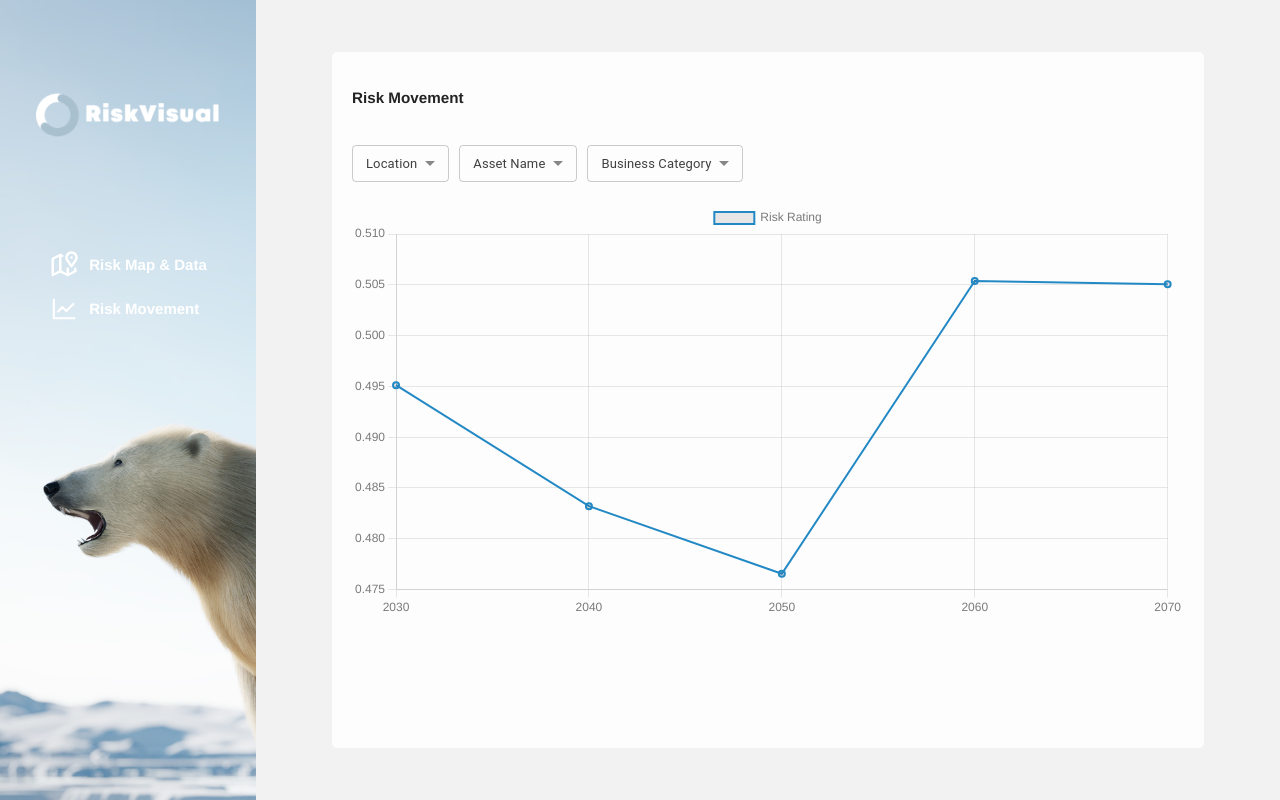
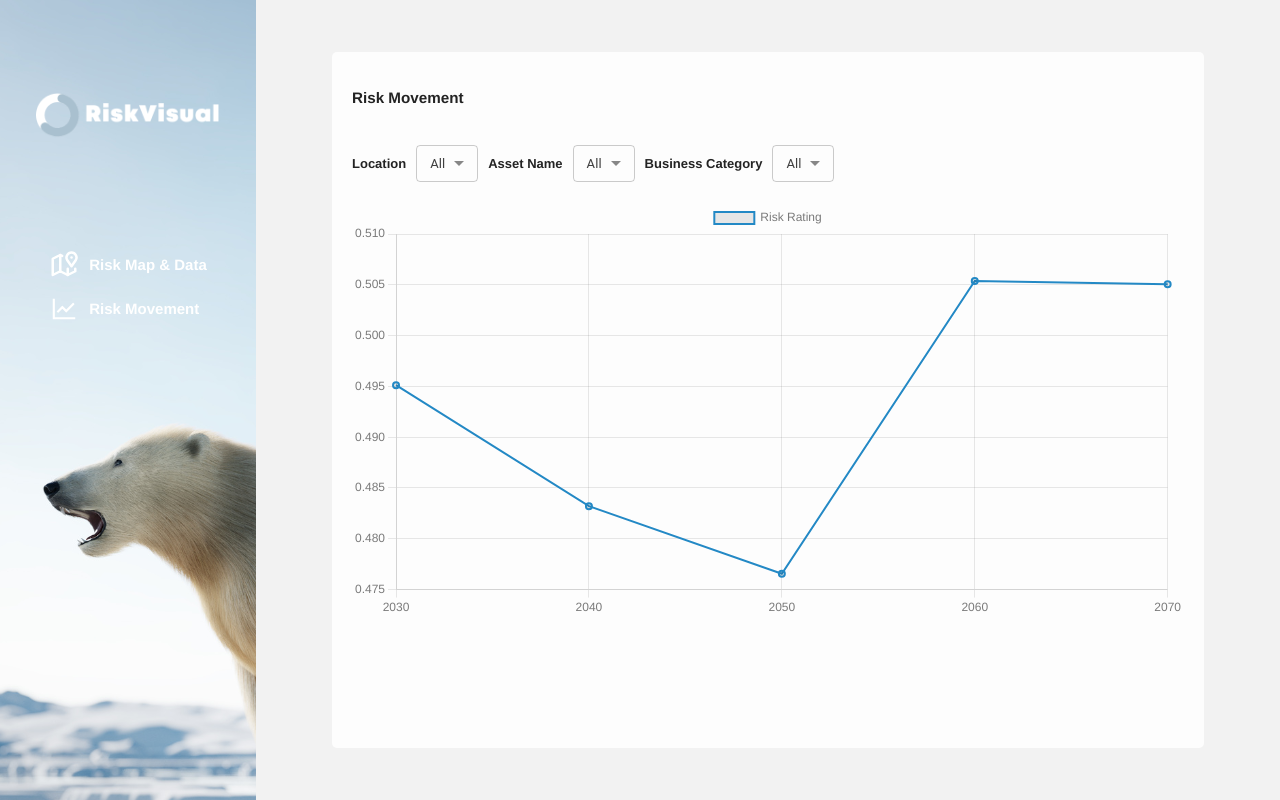
Before and after one commit to astarinamaulida/risk-viz, a Next.js app: page /graph in a window 1280 px wide. Built offline with nearby package versions, Linux system fonts and the light colour scheme.

Commit message:
Add labels for selection

```diff
--- a/pages/graph.css
+++ b/pages/graph.css
@@ -55,6 +55,8 @@ body {
   display: flex;
   flex-direction: row;
   column-gap: 10px;
+  align-items: center;
+  font-weight: 700;
 }
 
 ul {
--- a/pages/graph.jsx
+++ b/pages/graph.jsx
@@ -83,6 +83,7 @@ export default function Graph() {
           <h3>Risk Movement</h3>
           <div className="line-chart">
             <div className="selection">
+            <label>Location</label>
               <FormControl sx={{ m: 1, minWidth: 120 }} size="small">
                 <Select
                   id="location"
@@ -92,7 +93,7 @@ export default function Graph() {
                   margin="dense"
                   style={{ fontSize: "13px" }}
                 >
-                  <MenuItem value="All">Location</MenuItem>
+                  <MenuItem value="All">All</MenuItem>
                   {data &&
                     Array.from(
                       new Set(data.map((d) => `${d.Lat}-${d.Long}`))
@@ -104,6 +105,7 @@ export default function Graph() {
                 </Select>
               </FormControl>
 
+              <label>Asset Name</label>
               <FormControl sx={{ m: 1, minWidth: 120 }} size="small">
                 <Select
                   id="asset"
@@ -113,7 +115,7 @@ export default function Graph() {
                   margin="dense"
                   style={{ fontSize: "13px" }}
                 >
-                  <MenuItem value="All">Asset Name</MenuItem>
+                  <MenuItem value="All">All</MenuItem>
                   {data &&
                     Array.from(new Set(data.map((d) => d["Asset Name"]))).map(
                       (name) => (
@@ -125,6 +127,7 @@ export default function Graph() {
                 </Select>
               </FormControl>
 
+              <label>Business Category</label>
               <FormControl sx={{ m: 1, minWidth: 120 }} size="small">
                 <Select
                   id="business-category"
@@ -134,7 +137,7 @@ export default function Graph() {
                   margin="dense"
                   style={{ fontSize: "13px" }}
                 >
-                  <MenuItem value="All">Business Category</MenuItem>
+                  <MenuItem value="All">All</MenuItem>
                   {data &&
                     Array.from(
                       new Set(data.map((d) => d["Business Category"]))
--- a/src/app/components/Table/Table.jsx
+++ b/src/app/components/Table/Table.jsx
@@ -116,6 +116,7 @@ export function Table({ selectedDecade, filteredData }) {
     <div className="table-container">
       <h3>Risk Data for {selectedDecade}s</h3>
       <div className="selection">
+        <label>Asset Name</label>
         <FormControl sx={{ m: 1, minWidth: 120 }} size="small">
           <Select
             value={selectedAsset}
@@ -124,7 +125,7 @@ export function Table({ selectedDecade, filteredData }) {
             margin="dense"
             style={{ fontSize: "13px" }}
           >
-            <MenuItem value="All">All Asset</MenuItem>
+            <MenuItem value="All">All</MenuItem>
             {filteredData
               .map((asset) => asset["Asset Name"])
               .filter((value, index, self) => self.indexOf(value) === index)
@@ -135,6 +136,7 @@ export function Table({ selectedDecade, filteredData }) {
               ))}
           </Select>
         </FormControl>
+        <label>Category</label>
         <FormControl sx={{ m: 1, minWidth: 120 }} size="small">
           <Select
             value={selectedCategory}
@@ -143,7 +145,7 @@ export function Table({ selectedDecade, filteredData }) {
             margin="dense"
             style={{ fontSize: "13px" }}
           >
-            <MenuItem value="All">All Categories</MenuItem>
+            <MenuItem value="All">All</MenuItem>
             {filteredData
               .map((asset) => asset["Business Category"])
               .filter((value, index, self) => self.indexOf(value) === index)
--- a/src/app/globals.css
+++ b/src/app/globals.css
@@ -71,6 +71,8 @@ body {
   display: flex;
   flex-direction: row;
   column-gap: 10px;
+  align-items: center;
+  font-weight: 700;
 }
 
 .pagination {
```
